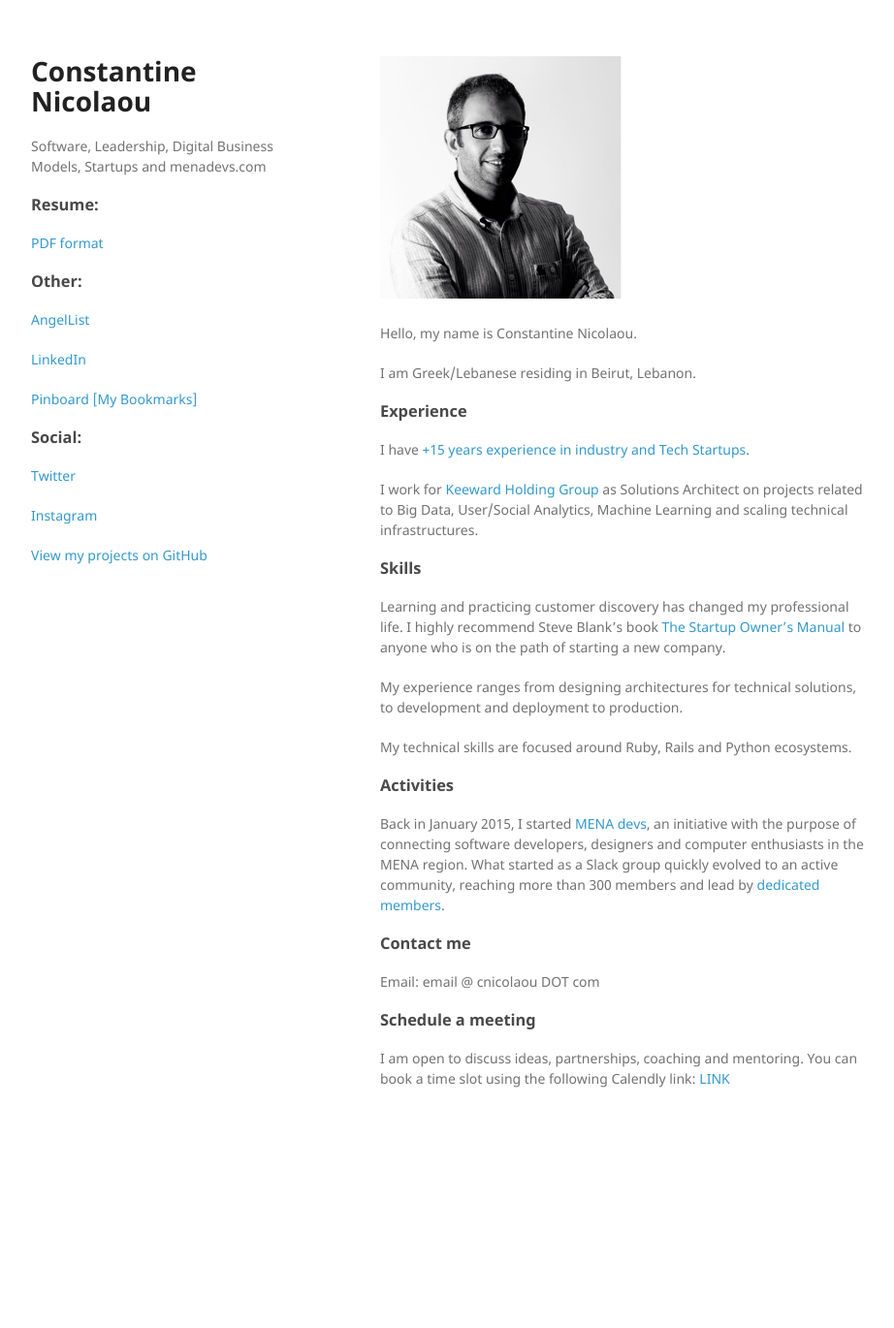
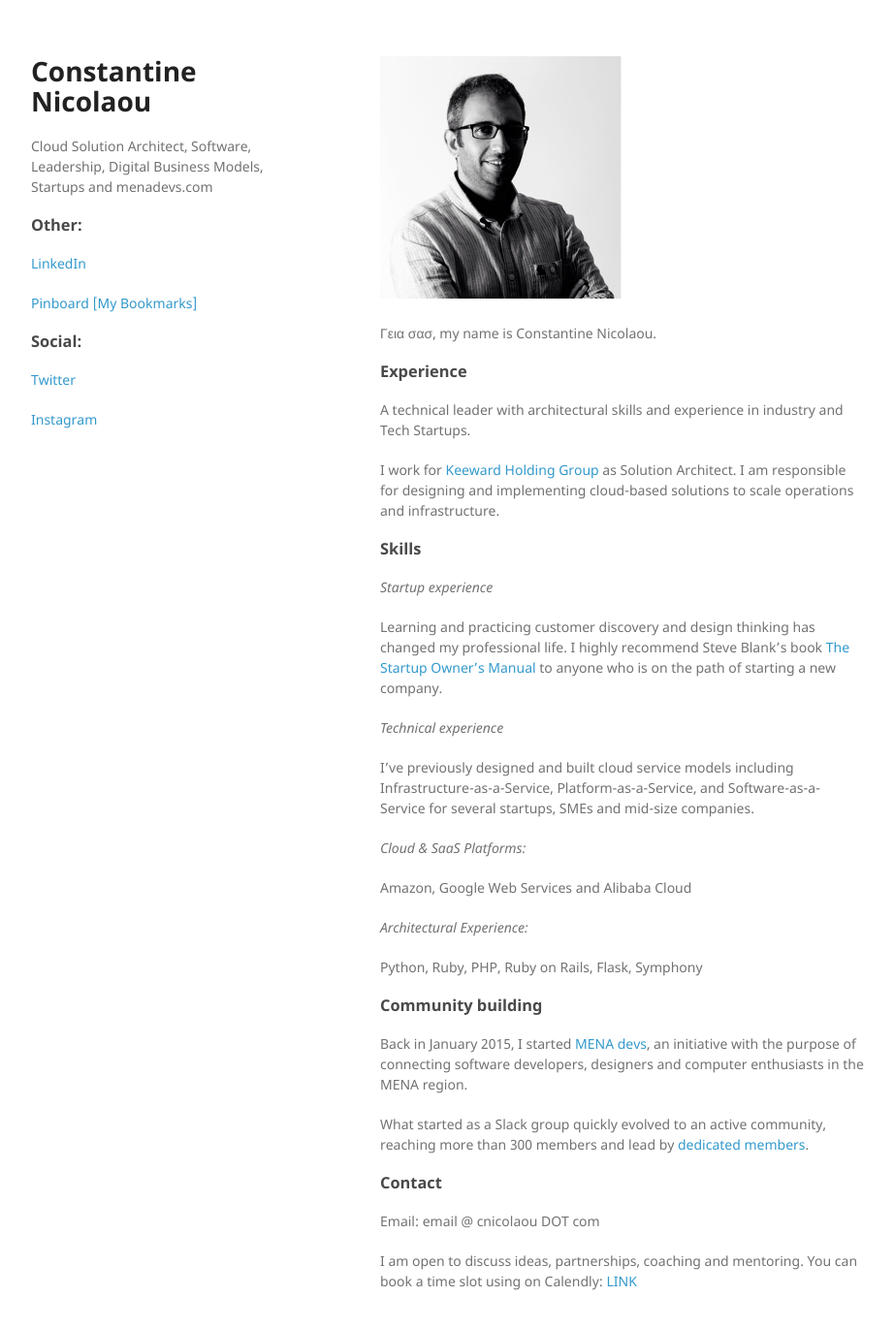
Before and after one commit to cnicolaou/cnikolaou.github.io, a Jekyll site: the page built from index.md, in a window 1280 px wide and 1400 px high. Shown: the top 1370 px of the window at 97% size, without its empty margins (178-1100 px from the left). Built offline with Jekyll 4.4.1, drawn with Linux system fonts in a browser that asks for light colours.

Commit message:
Update profile and remove angellist link after closing account

```diff
--- a/_config.yml
+++ b/_config.yml
@@ -1,5 +1,5 @@
 title: Constantine Nicolaou
-description: Software, Leadership, Digital Business Models, Startups and menadevs.com
+description: Cloud Solution Architect, Software, Leadership, Digital Business Models, Startups and menadevs.com
 show_downloads: false
 google_analytics: UA-7598675-3
 theme: jekyll-theme-minimal
--- a/_layouts/default.html
+++ b/_layouts/default.html
@@ -30,14 +30,8 @@
         <h1>{{ site.title | default: site.github.repository_name }}</h1>
         <p>{{ site.description | default: site.github.project_tagline }}</p>
 
-        <h3>Resume:</h3>
-
-        <!-- <p class="view"><a href="http://cnicolaou.github.io/resume/" target="_blank">HTML format</a></p> -->
-        <p class="view"><a href="https://www.dropbox.com/s/w1oarq0jbc5dzsd/cnicolaou.pdf?dl=0" target="_blank">PDF format</a></p>
-
         <h3>Other:</h3>
 
-        <p class="view"><a href="https://angel.co/cnicolaou" target="_blank">AngelList</a></p>
         <p class="view"><a href="http://linkedin.com/cnicolaou/" target="_blank">LinkedIn</a></p>
         <p class="view"><a href="https://pinboard.in/u:cnicolaou/" target="_blank">Pinboard [My Bookmarks]</a></p>
 
@@ -46,12 +40,8 @@
         <p class="view"><a href="http://twitter.com/cnicolaou/" target="_blank">Twitter</a></p>
         <p class="view"><a href="http://instagram.com/cnicolaou/" target="_blank">Instagram</a></p>
 
-        {% if site.github.is_project_page %}
-          <p class="view"><a href="https://github.com/cnicolaou" target="_blank">View my projects on GitHub <small>{{ github_name }}</small></a></p>
-        {% endif %}
-
         {% if site.github.is_user_page %}
-          <p class="view"><a href="{{ site.github.owner_url }}">View My GitHub Profile</a></p>
+          <p class="view"><a href="{{ site.github.owner_url }}">GitHub</a></p>
         {% endif %}
 
         {% if site.show_downloads %}
--- a/index.md
+++ b/index.md
@@ -4,33 +4,40 @@ layout: default
 
 ![](/assets/images/cnicolaou_portrait.jpg)
 
-Hello, my name is Constantine Nicolaou.
-
-I am Greek/Lebanese residing in Beirut, Lebanon.
+Γεια σασ, my name is Constantine Nicolaou.
 
 ### Experience
 
-I have [+15 years experience in industry and Tech Startups](http://cnicolaou.github.io/resume/).
+A technical leader with architectural skills and experience in industry and Tech Startups.
 
-I work for [Keeward Holding Group](http://keeward.com/the-teams/) as Solutions Architect on projects related to Big Data, User/Social Analytics, Machine Learning and scaling technical infrastructures.
+I work for [Keeward Holding Group](http://keeward.com/the-teams/) as Solution Architect. I am responsible for designing and implementing cloud-based solutions to scale operations and infrastructure.
 
 ### Skills
 
-Learning and practicing customer discovery has changed my professional life. I highly recommend Steve Blank's book [The Startup Owner's Manual](https://www.amazon.com/Startup-Owners-Manual-Step-Step/dp/0984999302) to anyone who is on the path of starting a new company.
+*Startup experience*
 
-My experience ranges from designing architectures for technical solutions, to development and deployment to production.
+Learning and practicing customer discovery and design thinking has changed my professional life. I highly recommend Steve Blank's book [The Startup Owner's Manual](https://www.amazon.com/Startup-Owners-Manual-Step-Step/dp/0984999302) to anyone who is on the path of starting a new company.
 
-My technical skills are focused around Ruby, Rails and Python ecosystems.
+*Technical experience*
 
-### Activities
+I've previously designed and built cloud service models including Infrastructure-as-a-Service, Platform-as-a-Service, and Software-as-a-Service for several startups, SMEs and mid-size companies.
+
+*Cloud & SaaS Platforms:*
+
+Amazon, Google Web Services and Alibaba Cloud
+
+*Architectural Experience:*
+
+Python, Ruby, PHP, Ruby on Rails, Flask, Symphony
+
+### Community building
 
 Back in January 2015, I started [MENA devs](http://menadevs.com), an initiative with the purpose of connecting software developers, designers and computer enthusiasts in the MENA region.
+
 What started as a Slack group quickly evolved to an active community, reaching more than 300 members and lead by [dedicated members](https://github.com/mena-devs).
 
-### Contact me
+### Contact
 
 Email: email @ cnicolaou DOT com
 
-### Schedule a meeting
-
-I am open to discuss ideas, partnerships, coaching and mentoring. You can book a time slot using the following Calendly link:  [LINK](https://calendly.com/cnicolaou/60min/)
+I am open to discuss ideas, partnerships, coaching and mentoring. You can book a time slot using on Calendly:  [LINK](https://calendly.com/cnicolaou/30min/)
```
